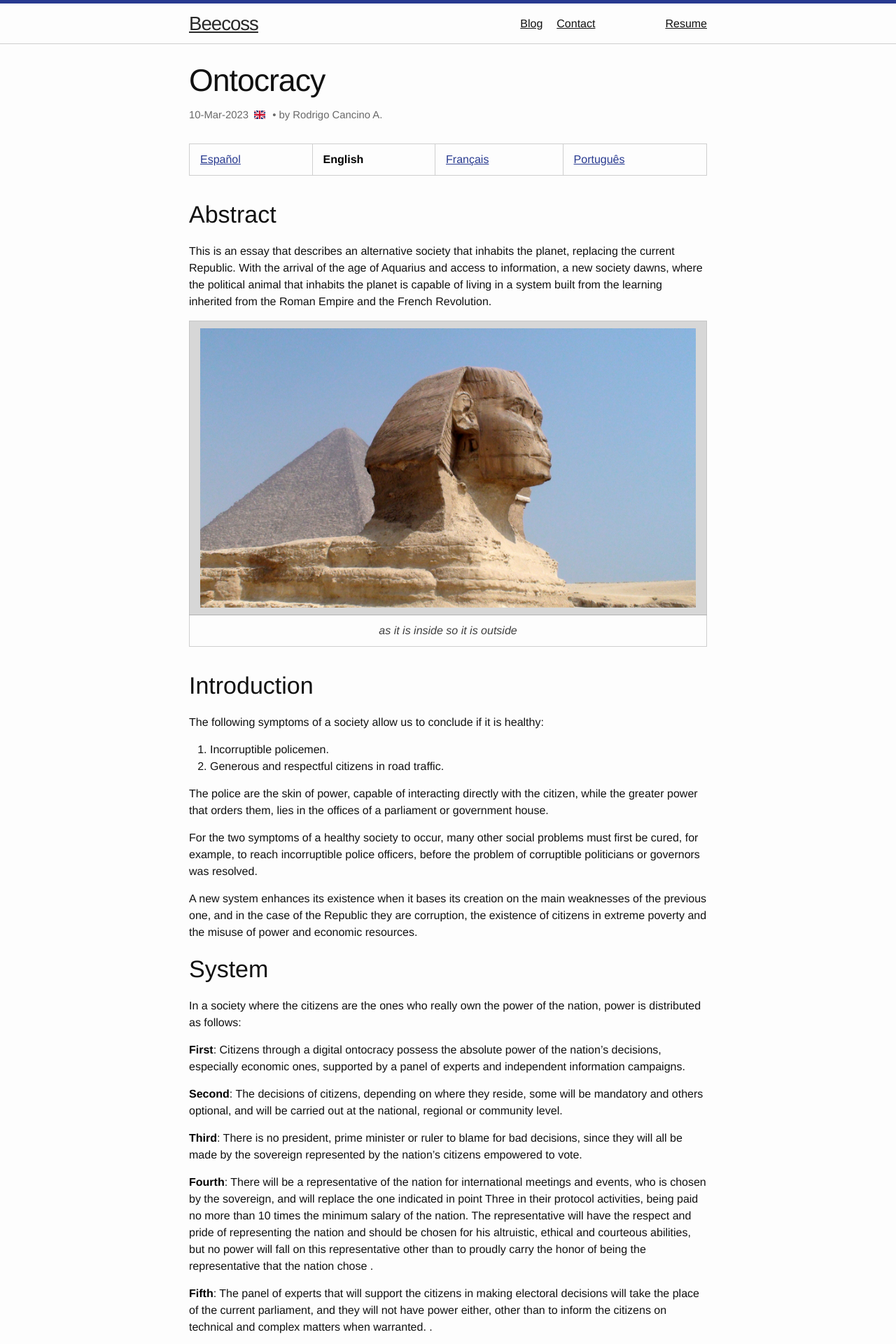
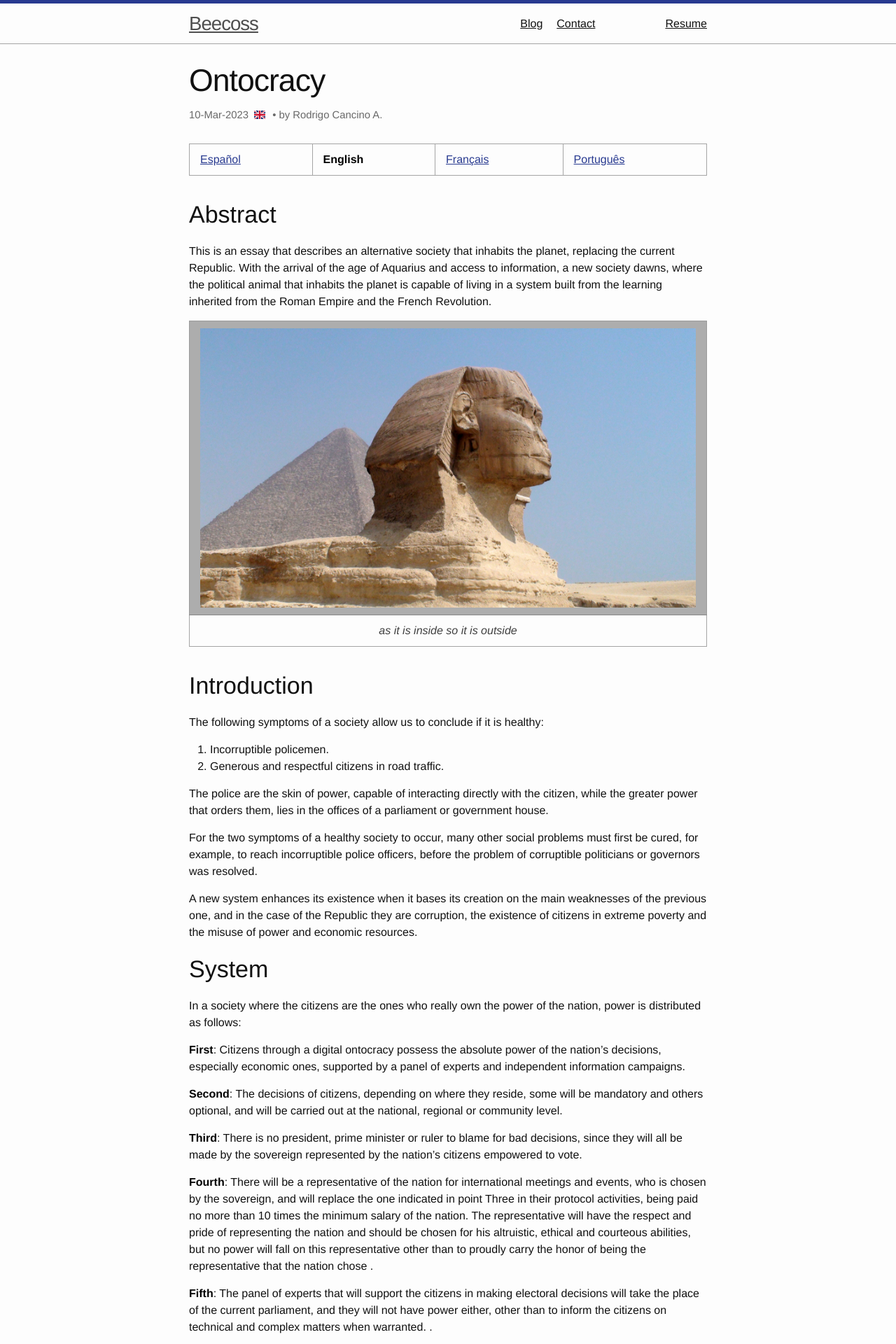
Before and after one commit to coto/coto.github.io, a Jekyll site: the page built from _posts/2023-03-10-ontocracy.markdown, in a window 1280 px wide. Shown: the top 1920 px of the page at 70% size. Built offline with Jekyll 4.4.1, drawn with Linux system fonts in a browser that asks for light colours; nearby versions of some CDN libraries.

Commit message:
scss update

```diff
--- a/_sass/minima.scss
+++ b/_sass/minima.scss
@@ -1,4 +1,5 @@
 @charset "utf-8";
+@use "sass:color";
 
 // Define defaults for each variable.
 
@@ -15,8 +16,8 @@
 $brand-color:      #283A90 !default;
 
 $grey-color:       #696969 !default;
-$grey-color-light: lighten($grey-color, 40%) !default;
-$grey-color-dark:  darken($grey-color, 25%) !default;
+$grey-color-light: color.scale($grey-color, $lightness: 40%) !default;
+$grey-color-dark:  color.scale($grey-color, $lightness: -25%) !default;
 
 $table-text-align: left !default;
 
--- a/_sass/minima/_base.scss
+++ b/_sass/minima/_base.scss
@@ -105,7 +105,7 @@
   text-decoration: none;
 
   &:visited {
-    color: darken($brand-color, 15%);
+    color: color.adjust($brand-color, $lightness: -15%);
   }
 
   &:hover {
@@ -230,21 +230,21 @@
   margin-bottom: $spacing-unit;
   width: 100%;
   text-align: $table-text-align;
-  color: lighten($text-color, 18%);
+  color: color.adjust($text-color, $lightness: 18%);
   border-collapse: collapse;
   border: 1px solid $grey-color-light;
   tr {
     &:nth-child(even) {
-      background-color: lighten($grey-color-light, 6%);
+      background-color: color.scale($grey-color-light, $lightness: 6%);
     }
   }
   th, td {
     padding: calc($spacing-unit / 3) calc($spacing-unit / 2);
   }
   th {
-    background-color: lighten($grey-color-light, 3%);
-    border: 1px solid darken($grey-color-light, 4%);
-    border-bottom-color: darken($grey-color-light, 12%);
+    background-color: color.adjust($grey-color-light, $lightness: 3%);
+    border: 1px solid color.adjust($grey-color-light, $lightness: -4%);
+    border-bottom-color: color.adjust($grey-color-light, $lightness: -12%);
   }
   td {
     border: 1px solid $grey-color-light;
--- a/_sass/minima/_layout.scss
+++ b/_sass/minima/_layout.scss
@@ -229,7 +229,7 @@
 .footer-col-wrapper {
   @include relative-font-size(0.9375);
   color: $grey-color;
-  margin-left: -$spacing-unit / 2;
+  margin-left: calc(-1 * #{$spacing-unit} / 2);
   @extend %clearfix;
 }
 
```
